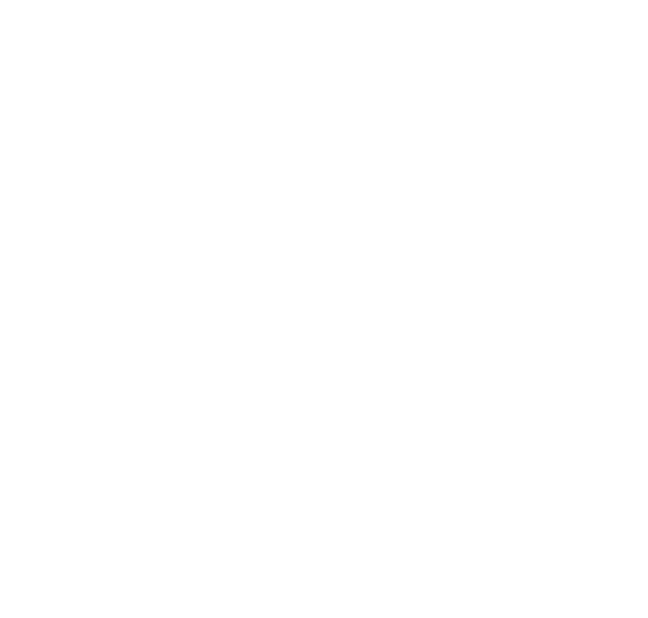
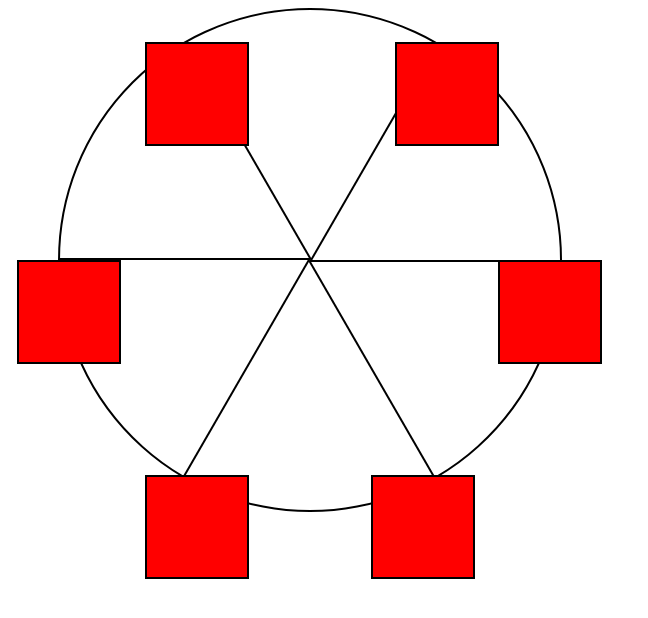
Before and after one commit to Og-Miles/FerrisWheel, a plain HTML site: page index.html in a window 1280 px wide. Shown: the whole page, without its empty margins (0-648 px from the left). Drawn offline with Linux system fonts and the light colour scheme.

Commit message:
close commit

```diff
--- a/index.html
+++ b/index.html
@@ -1,13 +1,25 @@
 <!DOCTYPE html>
 <html lang="en">
-<head>
+  <head>
     <meta charset="UTF-8">
-    <meta http-equiv="X-UA-Compatible" content="IE=edge">
-    <meta name="viewport" content="width=device-width, initial-scale=1.0">
+    <title>Ferris Wheel</title>
     <link rel="stylesheet" href="./styles.css">
-    <title>Ferris Wheel</title>
-</head>
-<body>
+  </head>
+  <body>
+    <div class="wheel">
+      <span class="line"></span>
+      <span class="line"></span>
+      <span class="line"></span>
+      <span class="line"></span>
+      <span class="line"></span>
+      <span class="line"></span>
 
-</body>
+      <div class="cabin"></div>
+      <div class="cabin"></div>
+      <div class="cabin"></div>
+      <div class="cabin"></div>
+      <div class="cabin"></div>
+      <div class="cabin"></div>
+    </div>
+  </body>
 </html>
--- a/styles.css
+++ b/styles.css
@@ -0,0 +1,104 @@
+.wheel {
+    border: 2px solid black;
+    border-radius: 50%;
+    margin-left: 50px;
+    position: absolute;
+    height: 55vw;
+    width: 55vw;
+    max-width: 500px;
+    max-height: 500px;
+    animation-name: wheel;
+    animation-duration: 10s;
+    animation-iteration-count: infinite;
+    animation-timing-function: linear;
+}
+
+.line {
+    background-color: black;
+    width: 50%;
+    height: 2px;
+    position: absolute;
+    top: 50%;
+    left: 50%;
+    transform-origin: 0% 0%;
+}
+
+.line:nth-of-type(2) {
+    transform: rotate(60deg);
+}
+
+.line:nth-of-type(3) {
+    transform: rotate(120deg);
+}
+
+.line:nth-of-type(4) {
+    transform: rotate(180deg);
+}
+
+.line:nth-of-type(5) {
+    transform: rotate(240deg);
+}
+
+.line:nth-of-type(6) {
+    transform: rotate(300deg);
+}
+
+.cabin {
+    background-color: red;
+    width: 20%;
+    height: 20%;
+    position: absolute;
+    border: 2px solid;
+    transform-origin: 50% 0%;
+    animation: cabins 10s ease-in-out infinite;
+}
+
+.cabin:nth-of-type(1) {
+    right: -8.5%;
+    top: 50%;
+}
+
+.cabin:nth-of-type(2) {
+    right: 17%;
+    top: 93.5%;
+}
+
+.cabin:nth-of-type(3) {
+    right: 67%;
+    top: 93.5%;
+}
+
+.cabin:nth-of-type(4) {
+    left: -8.5%;
+    top: 50%;
+}
+
+.cabin:nth-of-type(5) {
+    left: 17%;
+    top: 7%;
+}
+
+.cabin:nth-of-type(6) {
+    right: 17%;
+    top: 7%;
+}
+
+@keyframes wheel {
+    0% {
+        transform: rotate(0deg);
+    }
+
+    100% {
+        transform: rotate(360deg);
+    }
+}
+
+@keyframes cabins {
+    0% {
+        transform: rotate(0deg);
+    }
+
+    100% {
+        transform: rotate(-360deg);
+    }
+}
```
